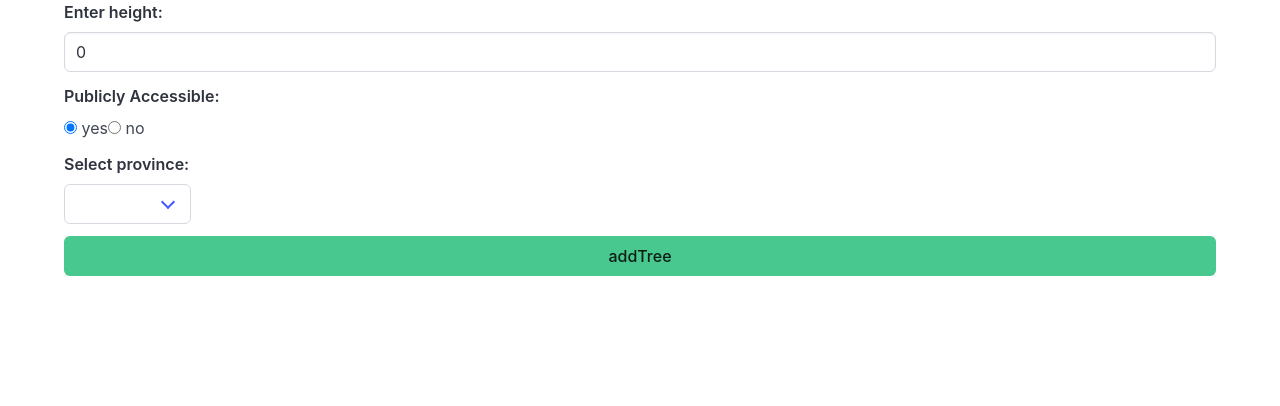
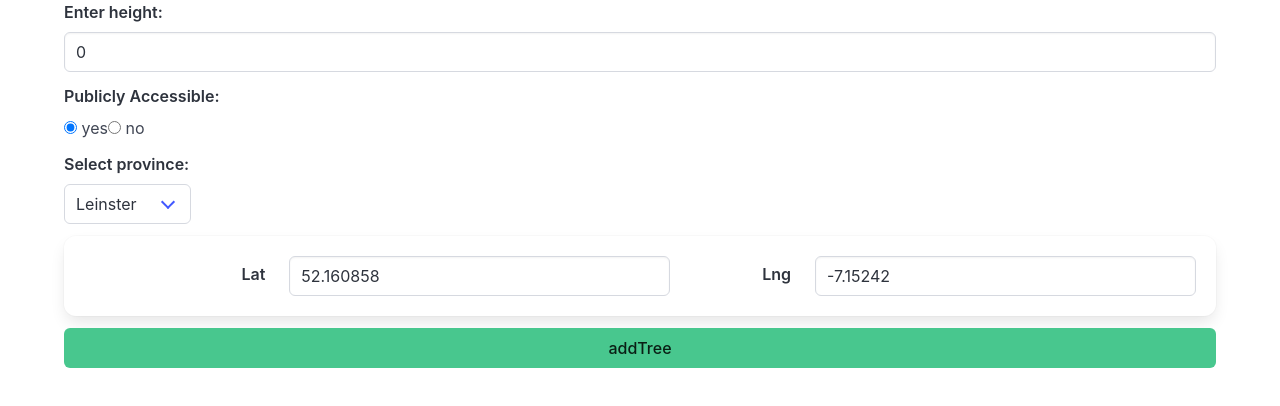
Before and after one commit to MartyRath/placemark-app, a SvelteKit app: page /addTree in a window 1280 px wide. Shown: the top 406 px of the page. Built offline with nearby package versions, Linux system fonts and the light colour scheme.

Commit message:
Added coordinates

```diff
--- a/src/routes/addTree/AddTreeForm.svelte
+++ b/src/routes/addTree/AddTreeForm.svelte
@@ -1,14 +1,20 @@
 <script lang="ts">
+  import Coordinates from "$lib/ui/Coordinates.svelte";
+
+  let lat = 52.160858;
+  let lng = -7.15242;
+
     const provinceList = [{name: "Connacht"}, {name: "Munster"},
                           {name: "Leinster"}, {name: "Ulster"},];
 
     let height = 0;
-    let selectedprovince = "Simpson, Lisa";
+    let selectedprovince = "Leinster";
     let publiclyAccessible = ["yes", "no"];
     let selectedAccessibility = "yes";
 
     async function addTree() {
       console.log(`New tree just added: Height: ${height} metres | Location: ${selectedprovince} | Publicly accessible: ${selectedAccessibility}`);
+      console.log(`lat: ${lat}, lng: ${lng}`);
     }
   </script>
 
@@ -35,9 +41,11 @@
         </select>
       </div>
     </div>
+    <Coordinates bind:lat bind:lng />
     <div class="field">
       <div class="control">
         <button class="button is-success is-fullwidth">addTree</button>
       </div>
     </div>
+
   </form>
```
